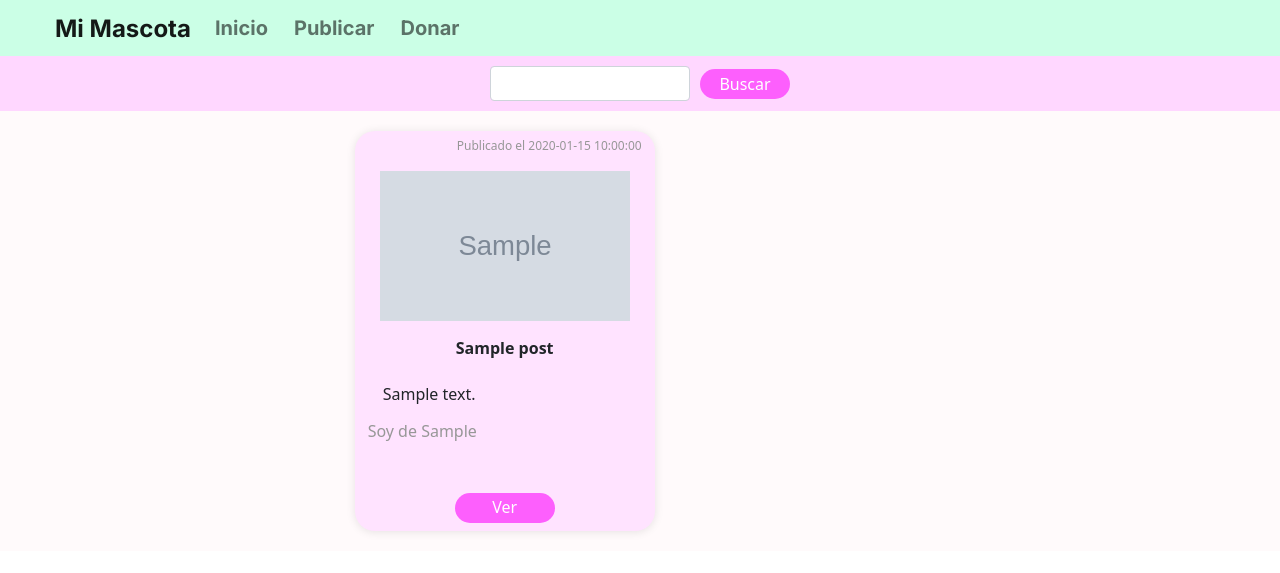
After one commit to DevCarlosRamos/php-mysql-mimascota, a PHP site: page / in a window 1280 px wide. The commit adds this page. Shown: the top 573 px of the page. Run offline with PHP 8.4, Linux system fonts and the light colour scheme; tables that the repository leaves empty or names only in its code hold one stand-in row (values such as "Sample post"); grey boxes marked "Sample" are stand-in pictures; some libraries are stand-ins or nearby versions.

Commit message:
Ventana modal para cada tarjeta

```diff
--- /dev/null
+++ b/css/donar.css
@@ -0,0 +1,20 @@
+
+.dona {
+
+    width: 976px;
+    height: 400px;
+    left: 25px;
+    top: 104px;
+    background: #B4FFFF;
+}
+
+.botonpa {
+
+    width: 177px;
+    height: 45px;
+    left: 424px;
+    top: 251px;
+    background: #FFCBDC;
+    border-radius: 20px;
+    font-weight: bold;
+}
--- /dev/null
+++ b/css/inicio.css
@@ -0,0 +1,107 @@
+* {
+  box-sizing: border-box;
+  padding: 0;
+  margin: 0;
+}
+
+.navbar-brand {
+  font-size: 25px;
+}
+
+.buscador {
+  height: 55px;
+  background-color: #ffd7ff !important;
+  display: flex;
+  justify-content: center;
+  align-items: center;
+}
+
+.formBuscador {
+  width: 300px !important;
+  display: flex;
+  height: 30px;
+  align-items: center;
+}
+
+.formBuscador > input {
+  width: 200px !important;
+  margin-right: 10px;
+  height: 35px;
+}
+
+.contenedor {
+  display: flex;
+  margin: auto;
+  width: 100%;
+  flex-wrap: wrap;
+  justify-content: space-evenly;
+  background-color: #fffafb;
+  padding: 0 5%;
+}
+
+.carta {
+  width: 300px;
+  height: 400px;
+  background-color: #ffe3ff;
+  display: flex;
+  flex-wrap: wrap;
+  text-align: center;
+  line-height: 1.2;
+  padding: 3px;
+  border-radius: 20px;
+  margin: 20px;
+  box-shadow: 0px 1px 10px rgba(0, 0, 0, 0.1);
+  cursor: default;
+  transition: all 400ms ease;
+}
+
+.carta:hover {
+  box-shadow: 5px 5px 20px rgba(0, 0, 0, 0.4);
+  transform: translateY(-3%);
+}
+
+.contenedor-fecha {
+  display: flex;
+  justify-content: flex-end;
+  width: 100%;
+}
+.fecha {
+  color: #979797;
+  margin: 0 10px;
+  font-size: 12px;
+  margin-top: 5px;
+}
+
+.imagenes {
+  width: 250px;
+  height: 150px;
+  display: block;
+  margin: auto;
+}
+
+.descripcion {
+  text-align: justify;
+  margin: 0 10px;
+}
+
+.contenedor-lugar {
+  display: flex;
+  justify-content: flex-start;
+  margin: 0 10px;
+  width: 100%;
+}
+.lugar {
+  color: #979797;
+}
+
+.boton--inicio {
+  width: 100px;
+  height: 30px;
+  display: block;
+  margin: auto;
+  border-radius: 20px;
+  background: #fd5ffd;
+  border: 0;
+  color: white;
+  margin-bottom: 5px;
+}
--- /dev/null
+++ b/css/main.css
@@ -0,0 +1,161 @@
+/* nav bar */
+.navbar {
+    background-color: #CBFFE6 !important;
+}
+
+.navbar .navbar-nav {
+    margin: 0 !important;
+    padding: 0 !important;
+}
+
+.navbar .navbar-brand {
+    font-family: 'Inter', sans-serif;
+    font-style: normal;
+    font-weight: 700;
+    font-size: 24px;
+    line-height: 29px;
+}
+
+.navbar .navbar-nav .nav-link {
+    font-family: 'Inter', sans-serif;
+    font-style: normal;
+    font-weight: 700;
+    font-size: 20px;
+    line-height: 24px;
+}
+
+/* section - carrusel */
+img{
+    width: 100%;
+    display: block;
+}
+.carrusel {
+    min-height: 80vh;
+    background-color: white;
+    display: flex;
+    align-items: center;
+    justify-content: center;
+}
+
+.container{
+    max-width: 1200px;
+    margin: 0 auto;
+    padding: 0 15px;
+}
+.mascotas{
+    margin: 1rem 0;
+    padding: 2rem 0;
+    display: grid;
+    grid-template-columns: repeat(2, 1fr);
+    background-color: #FFE8CB;
+    border-radius: 3px;
+}
+.mascotas-left{
+    padding: 20px;
+}
+.mascotas-right{
+    padding: 20px;
+}
+.img-container img{
+    width: 250px;
+    height: 200px;
+    margin: 0 auto;
+}
+.carrusel-container{
+    display: flex;
+    flex-wrap: wrap;
+    align-items: center;
+    justify-content: center;
+    margin-top: 32px;
+}
+.carrusel-container div{
+    border: 2px solid rgba(252, 160, 175, 0.7);
+    padding: 1rem;
+    border-radius: 3px;
+    margin: 0 4px 8px 4px;
+    display: flex;
+    align-items: center;
+    justify-content: center;
+}
+.activate{
+    border-color: rgb(255, 145, 163) !important; /* para el js*/
+}
+.carrusel-container div:hover{
+    border-color: rgb(255, 145, 163);
+}
+
+.carrusel-container div img{
+    height: 80px;
+    width: 80px;
+    cursor:pointer;
+}
+
+.mascota-right{
+    display: block;
+    text-align: center;
+    padding: 50px;
+    font-weight: 400;
+    line-height: 1.5rem;
+}
+.name-mascota{
+    font-size: 20px;
+    font-family:'Inter', sans-serif;;
+    margin-bottom: 22px;
+    font-weight: 600;
+    text-align: center;
+    letter-spacing: 1px;
+    line-height: 24px;
+}
+.description-mascota{
+
+    font-weight: 18px;
+    font-size: 1.1rem;
+    text-align: justify;
+    font-family:'Inter', sans-serif;;
+    letter-spacing: 1px;
+}
+.btn-adoptar{
+    margin-top: 22px;
+}
+
+.btn-adoptar button{
+    display: inline-block;
+    font-size: 17px;
+    font-family: 'Inter', sans-serif;
+    text-transform: uppercase;
+    border-radius: 20px;
+    color: #000000;
+    transition: all 0.3s ease;
+}
+
+.btn-adop{
+    background-color:#FFCBDC;
+    border: 2px solid #FFCBDC;
+    margin-right: 8px;
+}
+
+.btn-adop:hover{
+    background-color: #fff;
+    color: #000;
+}
+
+@media screen and (max-width: 992px){
+    .mascotas{
+        grid-template-columns: 100%;
+    }
+    .mascotas-right{
+        text-align: center;
+        justify-content: center;
+    }
+    .description-mascota{
+        max-width: 400;
+        margin-right: auto;
+        margin-left: auto;
+    }
+@media screen and (max-width: 400px){
+    .btn-adop button{
+        width: 100%;
+        margin-top: 10px;
+    }
+    }
+}
--- /dev/null
+++ b/css/publicar.css
@@ -0,0 +1,17 @@
+.menu{
+    background-color: #CBFFE6;
+}
+
+.formulario{
+    background-color: #FFE8CB;
+    padding: 40px 40px;
+}
+.boton{
+    background-color: #FFCBDC;
+}
+
+.boton{
+    color: #000;
+    font-weight: bold;
+    border-radius: 10px;
+}
--- /dev/null
+++ b/header.php
@@ -0,0 +1,51 @@
+<!DOCTYPE html>
+<html lang="en">
+
+<head>
+    <meta charset="UTF-8">
+    <meta http-equiv="X-UA-Compatible" content="IE=edge">
+    <meta name="viewport" content="width=device-width, initial-scale=1.0">
+    <!-- BOOTSTRAP  -->
+    <link href="https://cdn.jsdelivr.net/npm/bootstrap@5.1.3/dist/css/bootstrap.min.css" rel="stylesheet" integrity="sha384-1BmE4kWBq78iYhFldvKuhfTAU6auU8tT94WrHftjDbrCEXSU1oBoqyl2QvZ6jIW3" crossorigin="anonymous">
+
+    <script src="https://ajax.googleapis.com/ajax/libs/jquery/3.6.0/jquery.min.js"></script>
+
+    <!-- CSS -->
+    <link rel="stylesheet" href="css/inicio.css">
+    <link rel="stylesheet" href="css/main.css">
+    <link rel="stylesheet" href="css/donar.css">
+    <link rel="stylesheet" href="css/main.css">
+    <link rel="stylesheet" href="css/publicar_estilos.css">
+    <link rel="stylesheet" href="css/publicar.css">
+
+    <!-- FONTS -->
+    <link rel="preconnect" href="https://fonts.googleapis.com">
+    <link rel="preconnect" href="https://fonts.gstatic.com" crossorigin>
+    <link href="https://fonts.googleapis.com/css2?family=Inter:wght@300;400;500;600;700&display=swap" rel="stylesheet">
+
+    <!-- LOGO -->
+    <link rel="icon" type="image" href="img/logo.png">
+    <title>Mi Mascota</title>
+
+</head>
+
+<body>
+    <!-- HEADER -->
+    <header>
+        <!-- NAVBAR -->
+        <nav class="navbar navbar-expand-lg navbar-light bg-light">
+            <div class="container">
+                <a class="navbar-brand" href="index.php">Mi Mascota</a>
+                <button class="navbar-toggler" type="button" data-bs-toggle="collapse" data-bs-target="#navbarNavAltMarkup" aria-controls="navbarNavAltMarkup" aria-expanded="false" aria-label="Toggle navigation">
+                    <span class="navbar-toggler-icon"></span>
+                </button>
+                <div class="collapse navbar-collapse" id="navbarNavAltMarkup">
+                    <div class="navbar-nav">
+                        <a class="nav-link click" aria-current="page" href="index.php">Inicio</a>
+                        <a class="nav-link" href="publicar.php">Publicar</a>
+                        <a class="nav-link" href="donar.php">Donar</a>
+                    </div>
+                </div>
+            </div>
+        </nav>
+    </header>
--- /dev/null
+++ b/index.php
@@ -0,0 +1,66 @@
+  <?php include("header.php") ?>
+  <?php include("conexion.php"); ?>
+
+  <?php
+  $objCone = new conexion;
+  $objCone->conexionPDO();
+  $resultado = $objCone->consultar("SELECT * FROM post;");
+  ?>
+
+  <div class="buscador">
+    <form class="formBuscador">
+      <input type="text" class="form-control">
+      <button type="submit" class="boton--inicio">Buscar</button>
+    </form>
+  </div>
+
+  <div class="contenedor">
+
+    <!-- Carta +14 -->
+    <?php foreach ($resultado as $post) { ?>
+      <div class="carta">
+
+        <div class="contenedor-fecha">
+          <p class="fecha">Publicado el <?php echo $post['fecha']; ?></p>
+        </div>
+
+        <div class="container">
+          <img class="imagenes" src="<?php echo $post['imguno']; ?>" alt="mascota" />
+        </div>
+
+        <div class="container">
+          <h6 class="titulo"> <b><?php echo $post['titulo']; ?></b> </h6>
+        </div>
+
+        <div class="container">
+          <p class="descripcion">
+            <?php echo $post['descripcion']; ?>
+          </p>
+        </div>
+
+        <div class="contenedor-lugar">
+          <p class="lugar"> Soy de <?php echo " " . $post['lugar']; ?> </p>
+        </div>
+        <button type="button" class="boton--inicio" onclick="mostrarDetalles('<?php echo $post['id'] ?>')">Ver</button>
+      </div>
+    <?php   } ?>
+
+    <div id="divModal"></div>
+    <script>
+      function mostrarDetalles(id) {
+        var ruta = 'modal.php?id=' + id;
+        $.get(ruta, function(data) {
+          $('#divModal').html(data);
+          $('#exampleModal').modal('show');
+        });
+      }
+    </script>
+
+  </div>
+
+  <script src="https://cdn.jsdelivr.net/npm/@popperjs/core@2.10.2/dist/umd/popper.min.js" integrity="sha384-7+zCNj/IqJ95wo16oMtfsKbZ9ccEh31eOz1HGyDuCQ6wgnyJNSYdrPa03rtR1zdB" crossorigin="anonymous"></script>
+  <script src="https://cdn.jsdelivr.net/npm/bootstrap@5.1.3/dist/js/bootstrap.min.js" integrity="sha384-QJHtvGhmr9XOIpI6YVutG+2QOK9T+ZnN4kzFN1RtK3zEFEIsxhlmWl5/YESvpZ13" crossorigin="anonymous"></script>
+
+  </body>
+
+  </html>
```
Also changed, not shown: adoptar.php (added, +45 -0 lines), conexion.php (added, +47 -0 lines), controller/controlador_post.php (added, +10 -0 lines), css/header.css (added, +16 -0 lines), donar.php (added, +22 -0 lines), js/main.js (added, +20 -0 lines), js/post.js (added, +33 -0 lines), modal.php (added, +38 -0 lines), model/modelo_post.php (added, +14 -0 lines), publicar.php (+43 -37 lines), img/dog-1.jpg (added), img/dog-2.png (added), img/dog-3.jpg (added), img/logo.png (added).
